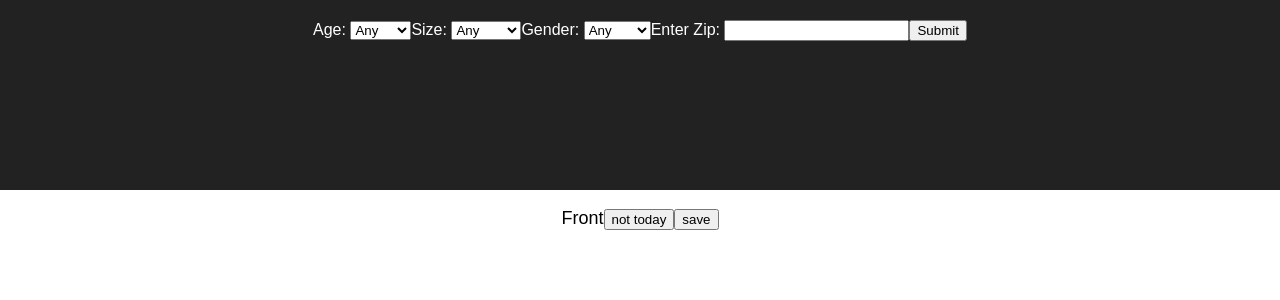
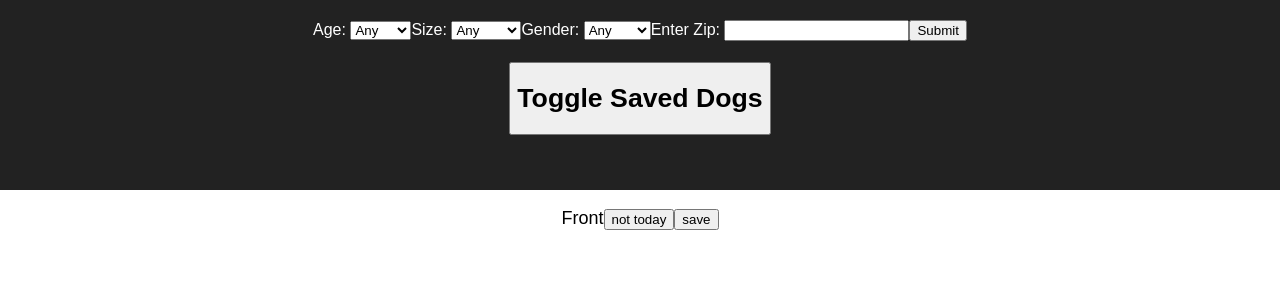
Before and after one commit to AngelaDiSalvo/OkPupper, a React (Create React App) app in the folder frontend/: page / in a window 1280 px wide. Shown: the top 300 px of the page. Built offline with nearby package versions, Linux system fonts and the light colour scheme.

Commit message:
added buttons

```diff
--- a/frontend/src/components/Navbar.js
+++ b/frontend/src/components/Navbar.js
@@ -2,8 +2,15 @@ import React from 'react'
 
   class Navbar extends React.Component {
     state = {
+      savedDogs: false
 
+    }
 
+    showSavedDogs = () => {
+      const showingOrNot = this.state.savedDogs
+      this.setState({
+        savedDogs: !showingOrNot
+      })
     }
 
     render() {
@@ -32,6 +39,9 @@ import React from 'react'
             Enter Zip: <input onChange={this.props.handleZipChange}/>
             <input type="submit" value="Submit" />
           </form>
+          <div>
+            <h1><button onClick={this.showSavedDogs}><h1>Toggle Saved Dogs</h1></button></h1>
+          </div>
         </div>
       )
     }
```
